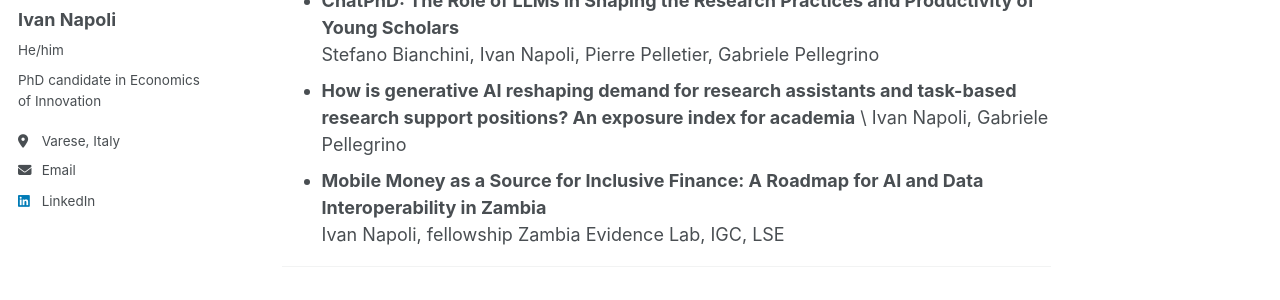
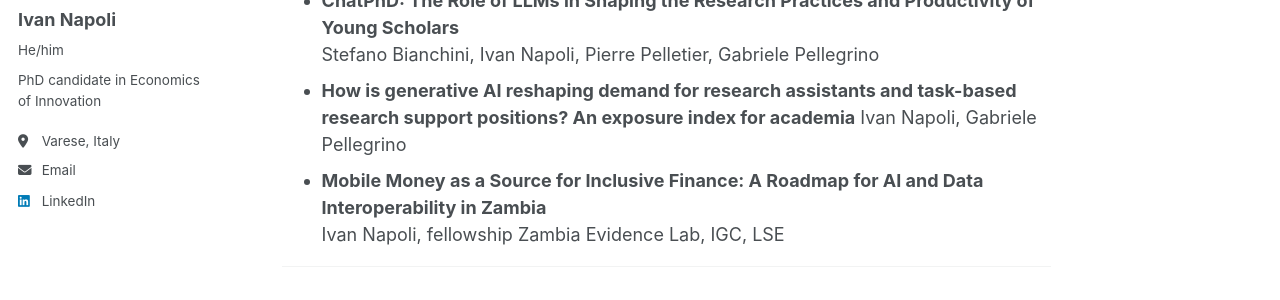
Before and after one commit to IvanNapo/IvanNapo.github.io, a Jekyll site: the page built from _pages/research.md, in a window 1280 px wide and 900 px high. Shown: the part 256-556 px from the top of the window. Built offline with Jekyll 4.4.1, drawn with Linux system fonts in a browser that asks for light colours.

```diff
--- a/_pages/research.md
+++ b/_pages/research.md
@@ -8,7 +8,7 @@ author_profile: true
 
 - **ChatPhD: The Role of LLMs in Shaping the Research Practices and Productivity of Young Scholars**
   Stefano Bianchini, Ivan Napoli, Pierre Pelletier, Gabriele Pellegrino
-- **How is generative AI reshaping demand for research  assistants and task-based research support positions? An exposure index for academia** \\ Ivan Napoli, Gabriele Pellegrino
+- **How is generative AI reshaping demand for research  assistants and task-based research support positions? An exposure index for academia**                                                                                                        Ivan Napoli, Gabriele Pellegrino
 - **Mobile Money as a Source for Inclusive Finance: A Roadmap for AI and Data Interoperability in Zambia**
   Ivan Napoli, fellowship Zambia Evidence Lab, IGC, LSE
 
```
